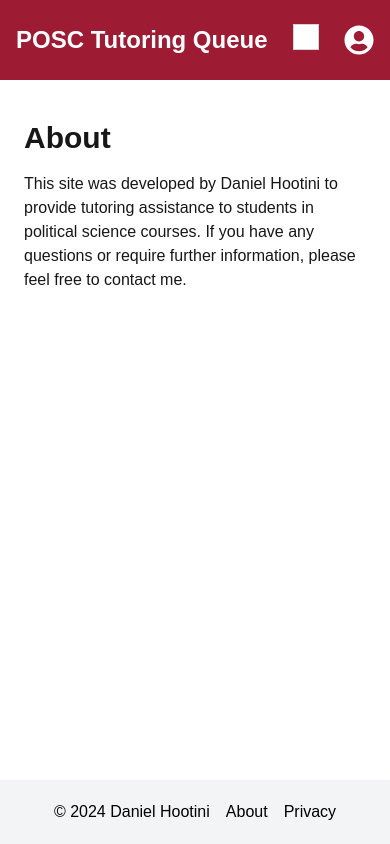
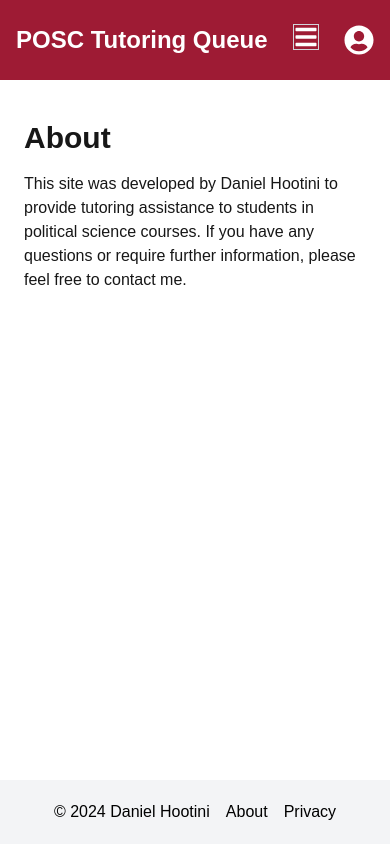
Before and after one commit to DanielH987/tutoring-queue, a Next.js app: page /about in a window 390 px wide. Built offline with nearby package versions, Linux system fonts and the light colour scheme; no server answers.

Commit message:
Refactor Header component to add custom background color for mobile menu button

```diff
--- a/components/Header.tsx
+++ b/components/Header.tsx
@@ -108,7 +108,7 @@ const Header: React.FC = () => {
         <div className="md:hidden ml-auto relative">
           <button
             onClick={toggleMobileMenu}
-            className="text-white focus:outline-none transition-transform duration-300 transform"
+            className="custom-bg-color text-white focus:outline-none transition-transform duration-300 transform"
           >
             {isMobileMenuOpen ? (
               <FaTimes size={24} className="transition-transform duration-300 transform rotate-90" />
```
